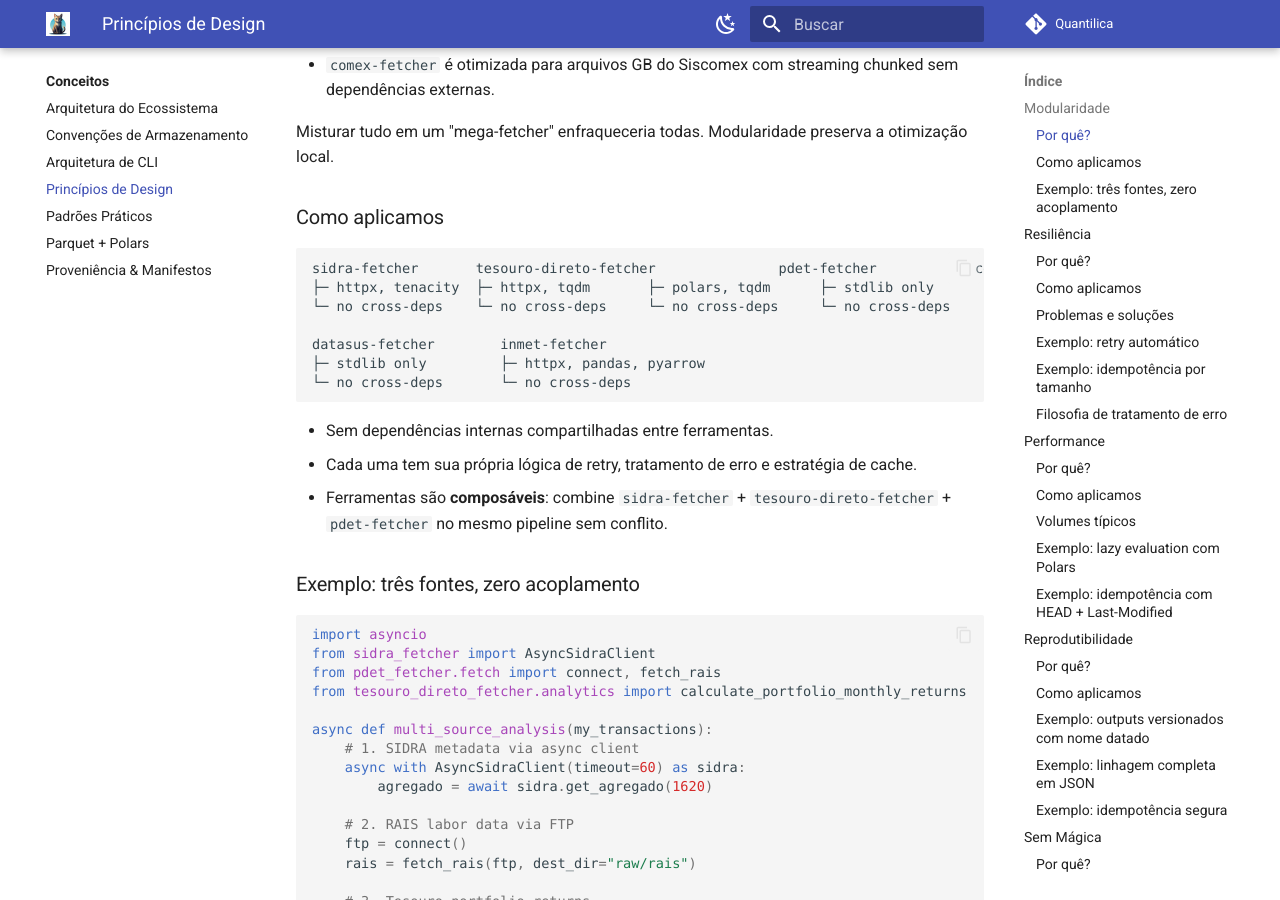
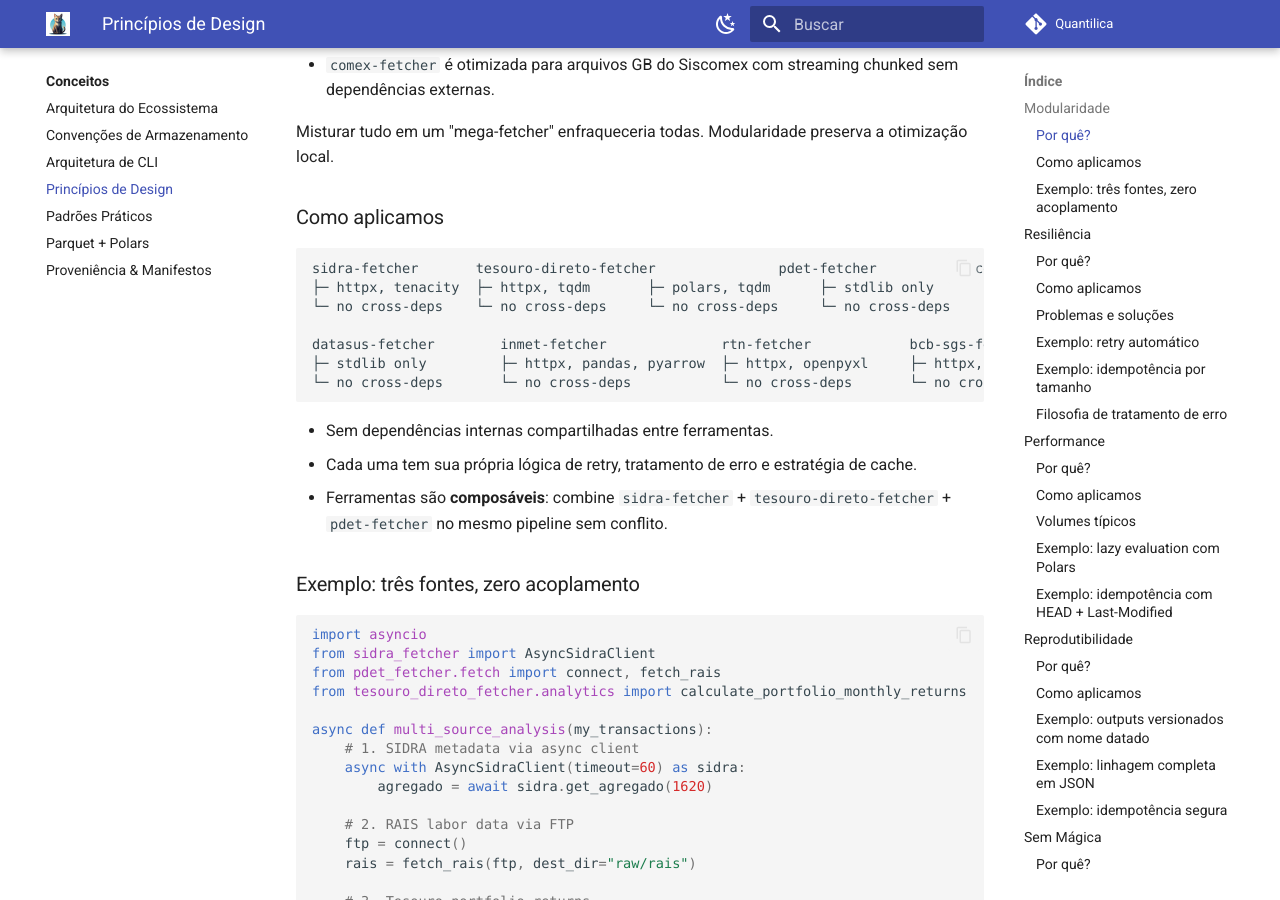
Before and after one commit to Quantilica/docs, an MkDocs documentation site: the page built from docs/concepts/principios.md, in a window 1280 px wide and 900 px high, scrolled down 1070 px. Built offline with MkDocs 1.6.1 and Material for MkDocs 9.7.7, drawn with Linux system fonts in a browser that asks for light colours; some web fonts are replaced.

Commit message:
docs: atualizar estado de padronização de CLI e diagrama de dependências
concepts/cli.md:
- Tabela de Status: adicionar tesouro-direto-fetcher, inmet-fetcher, bcb-sgs-fetcher
- Todos os 8 fetchers agora estão marcados como Padronizado

concepts/principios.md:
- Diagrama ASCII de fetchers por dependências: adicionar rtn-fetcher e bcb-sgs-fetcher
- Refletir suas dependências reais (httpx, openpyxl / httpx, beautifulsoup4)

Co-Authored-By: Claude Haiku 4.5 <noreply@anthropic.com>

````diff
--- a/docs/concepts/principios.md
+++ b/docs/concepts/principios.md
@@ -38,9 +38,9 @@ sidra-fetcher       tesouro-direto-fetcher               pdet-fetcher
 ├─ httpx, tenacity  ├─ httpx, tqdm       ├─ polars, tqdm      ├─ stdlib only
 └─ no cross-deps    └─ no cross-deps     └─ no cross-deps     └─ no cross-deps
 
-datasus-fetcher        inmet-fetcher
-├─ stdlib only         ├─ httpx, pandas, pyarrow
-└─ no cross-deps       └─ no cross-deps
+datasus-fetcher        inmet-fetcher              rtn-fetcher            bcb-sgs-fetcher
+├─ stdlib only         ├─ httpx, pandas, pyarrow  ├─ httpx, openpyxl     ├─ httpx, beautifulsoup4
+└─ no cross-deps       └─ no cross-deps           └─ no cross-deps       └─ no cross-deps
 ```
 
 - Sem dependências internas compartilhadas entre ferramentas.
````
Also changed, not shown: docs/concepts/cli.md (+3 -0 lines).
